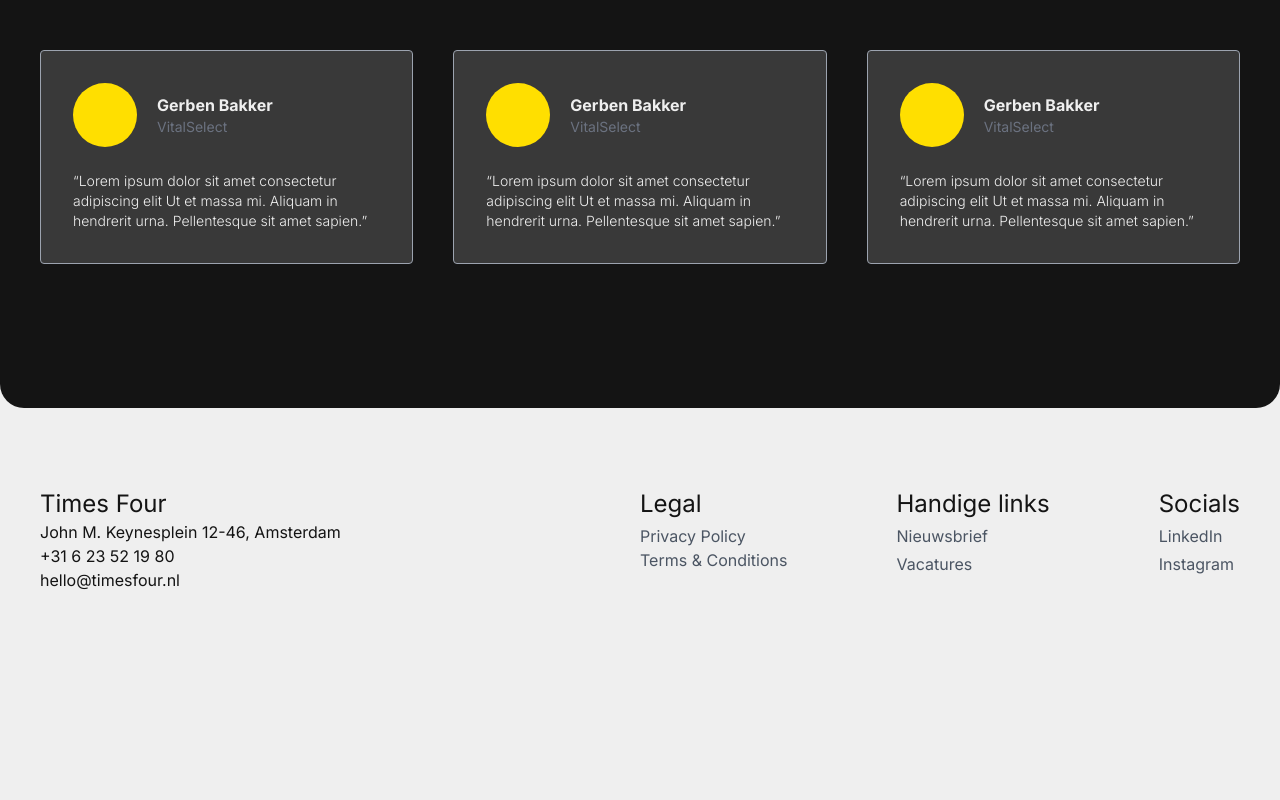
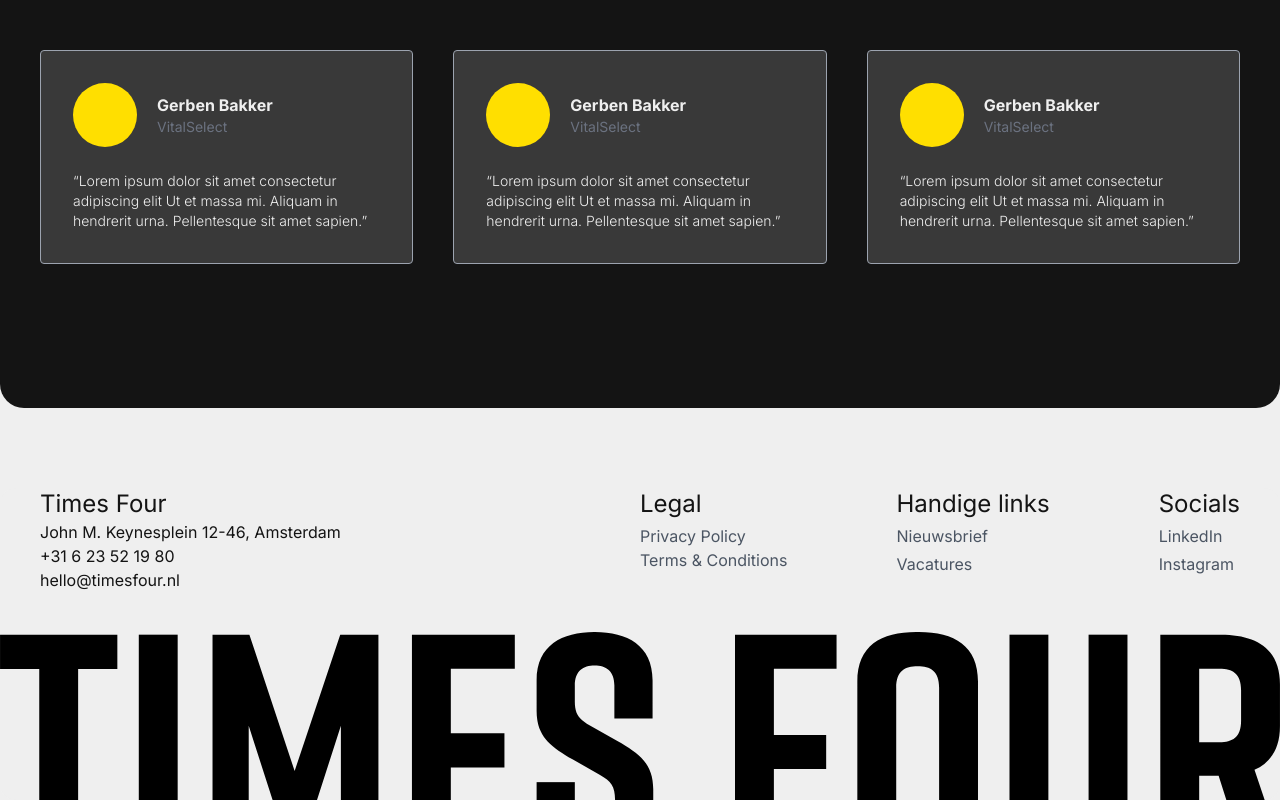
Before and after one commit to jwmik123/timesfour-webapp, a Next.js app: page / in a window 1280 px wide. Shown: the part 3092-3892 px from the top of the page. Before the commit the page ends 3724 px from the top, so only its background shows below. Built offline with nearby package versions, Linux system fonts and the light colour scheme; a web font is replaced by a local one.

Commit message:
svg added to footer

```diff
--- a/components/Footer.js
+++ b/components/Footer.js
@@ -3,7 +3,7 @@ import Link from "next/link";
 export default function Footer() {
   return (
     // mt-[8.3vw]
-    <footer className=" text-black bg-[#EFEFEF] mt-20">
+    <footer className=" text-black bg-[#EFEFEF] mt-20 rounded-2xl">
       {/* bottom-0 top-[100%] translate-y-[-100%] mb-[-200%] */}
       <div className="sticky">
         <div>
@@ -26,15 +26,17 @@ export default function Footer() {
                 <ul>
                   <li>
                     <Link href="/privacy-policy">
-                      <span className="hover:translate-x-5">
+                      <span className="transition hover:translate-x-10">
                         Privacy Policy
                       </span>
                     </Link>
                   </li>
                   <li>
-                    <a href="#" className="relative block nav-link">
-                      <span>Terms &amp; Conditions</span>
-                    </a>
+                    <Link href="#" className="relative block nav-link">
+                      <span className="hover:translate-x-5">
+                        Terms &amp; Conditions
+                      </span>
+                    </Link>
                   </li>
                 </ul>
               </div>
@@ -54,6 +56,72 @@ export default function Footer() {
           {/* <span className="font-rift text-[24.4vw] leading-[20vw] font-bold pointer-events-none select-none">
             TIMES FOUR
           </span> */}
+
+          <span className="">
+            <svg
+              id="Laag_2"
+              data-name="Laag 2"
+              xmlns="http://www.w3.org/2000/svg"
+              viewBox="0 0 763.79 100.31"
+            >
+              <polygon
+                class="cls-1"
+                points="46.6 22.09 70 22.09 70 1.69 0 1.69 0 22.09 23.4 22.09 23.4 100.31 46.6 100.31 46.6 22.09"
+              />
+              <rect
+                class="cls-1"
+                x="82.8"
+                y="1.6"
+                width="23.2"
+                height="98.71"
+              />
+              <polygon
+                class="cls-1"
+                points="148.4 56 162.67 100.31 189.13 100.31 203.4 56 203.4 100.31 225.8 100.31 225.8 1.6 203 1.6 175.8 83 148.8 1.6 126.8 1.6 126.8 100.31 148.4 100.31 148.4 56"
+              />
+              <polygon
+                class="cls-1"
+                points="269 80.8 301 80.8 301 60.4 269 60.4 269 22 307.19 22 307.19 1.6 245.8 1.6 245.8 100.31 269 100.31 269 80.8"
+              />
+              <rect
+                class="cls-1"
+                x="320.2"
+                y="89.6"
+                width="22.8"
+                height="10.71"
+              />
+              <path
+                class="cls-1"
+                d="m389.8,93.8c0-15-8-21.2-21.4-28.8l-16.4-9.2c-6.6-3.8-9-7-9-14.2v-9.6c0-8.8,5-12,11.8-12s11.8,3.2,11.8,12v19.6h22.8v-22.8c0-20.8-15.2-28.8-34.4-28.8h-.4c-19.2,0-34.4,8-34.4,28.8v18.4c0,14.6,7.8,21,21.4,28.8l16.2,9.2c7,3.8,9.2,7.4,9.2,14.6v.51h22.8v-6.51Z"
+              />
+              <polygon
+                class="cls-1"
+                points="461.79 81.8 492.99 81.8 492.99 61.4 461.79 61.4 461.79 22 499.19 22 499.19 1.6 438.59 1.6 438.59 100.31 461.79 100.31 461.79 81.8"
+              />
+              <path
+                class="cls-1"
+                d="m534.79,33.2c0-10,5.2-12.8,12.8-12.8s12.8,2.8,12.8,12.8v67.11h23.2V29.6c0-21.2-14-29.6-35.2-29.6h-1.6c-21.2,0-35.2,8.2-35.2,29.6v70.71h23.2V33.2Z"
+              />
+              <rect
+                class="cls-1"
+                x="602.39"
+                y="1.6"
+                width="23.2"
+                height="98.71"
+              />
+              <rect
+                class="cls-1"
+                x="649.59"
+                y="1.6"
+                width="23.2"
+                height="98.71"
+              />
+              <path
+                class="cls-1"
+                d="m715.59,85.8h11.6l4.63,14.51h22.87l-6.1-18.11c9.6-4.2,15.2-12.6,15.2-26v-25c0-21.2-14-29.6-35.2-29.6h-36.2v98.71h23.2v-14.51Zm0-63.8h12.2c7.6,0,12.8,2.8,12.8,12.8v18.2c0,10-5.2,12.8-12.8,12.8h-12.2V22Z"
+              />
+            </svg>
+          </span>
         </div>
       </div>
     </footer>
```
Also changed, not shown: public/X4FooterText.svg (added).
